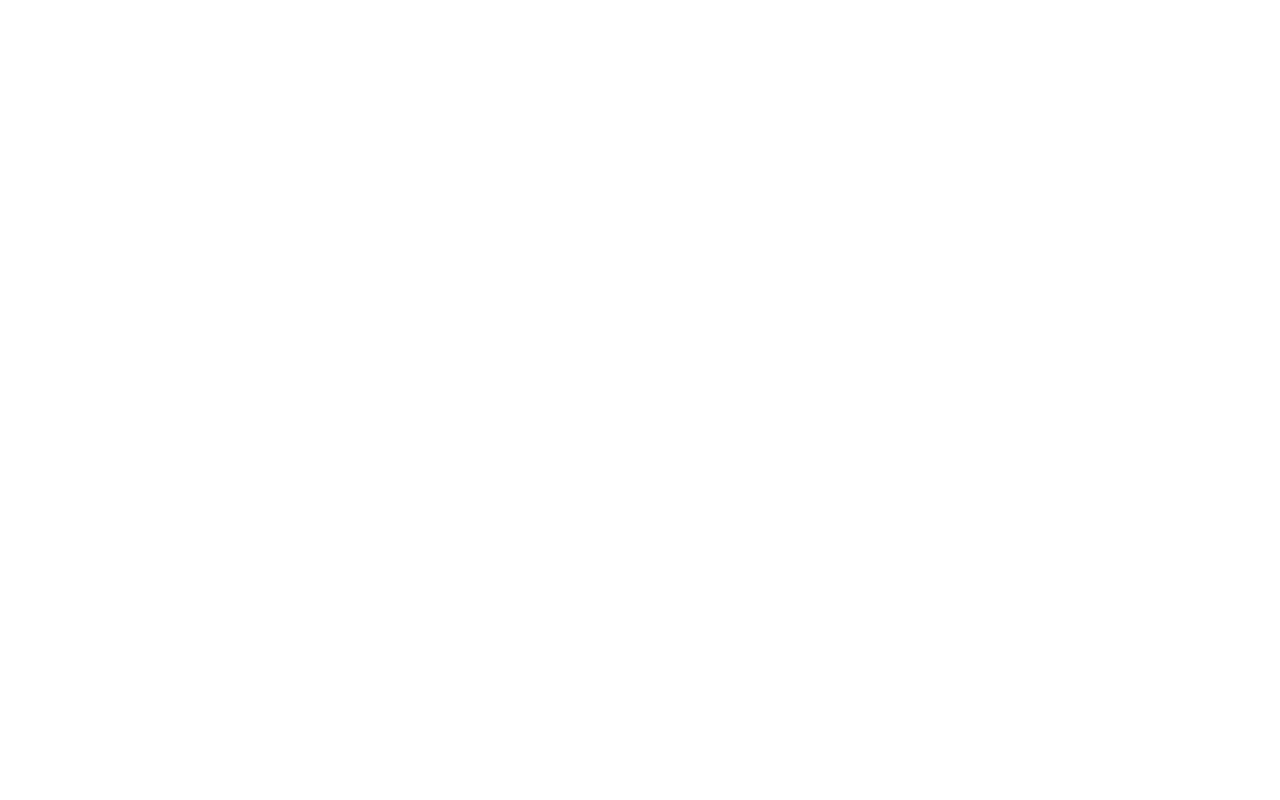
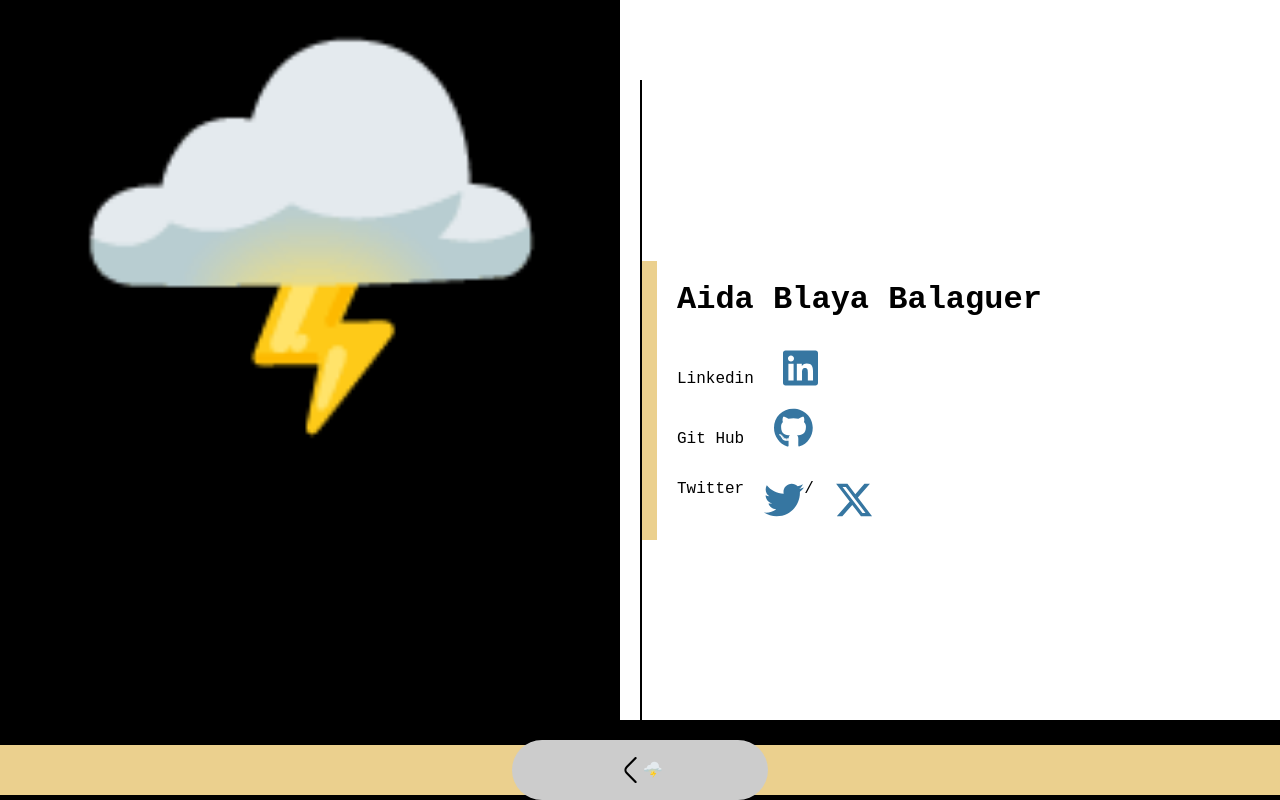
Before and after one commit to Aidablaya/portfolio-AidaBlaya, a React app: page /contact in a window 1280 px wide. Before the commit this address had no page. Built offline with nearby package versions, Linux system fonts and the light colour scheme; a web font is replaced by a local one.

Commit message:
last commit this branch

```diff
--- a/package.json
+++ b/package.json
@@ -3,6 +3,11 @@
   "version": "0.1.0",
   "private": true,
   "dependencies": {
+    "@fortawesome/fontawesome-svg-core": "^6.4.2",
+    "@fortawesome/free-brands-svg-icons": "^6.4.2",
+    "@fortawesome/free-regular-svg-icons": "^6.4.2",
+    "@fortawesome/free-solid-svg-icons": "^6.4.2",
+    "@fortawesome/react-fontawesome": "^0.2.0",
     "@testing-library/jest-dom": "^5.16.5",
     "@testing-library/react": "^13.4.0",
     "@testing-library/user-event": "^13.5.0",
--- a/src/components/App.js
+++ b/src/components/App.js
@@ -3,6 +3,7 @@ import { Route, Routes} from 'react-router-dom';
 import '../styles/App.scss'
 import Works from './pages/Works';
 import Landing from './pages/Landing';
+import Contact from './pages/Contact';
 
 function App() {
   return (
@@ -18,6 +19,11 @@ function App() {
                 <Works />
               </>
               }  />
+            <Route path="/contact" element={
+              <>
+                <Contact />
+              </>
+              }  />
           </Routes>
     </div>
   );
--- /dev/null
+++ b/src/components/pages/Contact.js
@@ -0,0 +1,48 @@
+import '../../styles/pages/Contact.scss';
+import { FontAwesomeIcon } from '@fortawesome/react-fontawesome';
+import { faLinkedin, faGithub, faTwitter, faXTwitter } from '@fortawesome/free-brands-svg-icons';
+import { Link } from "react-router-dom";
+import iconRow from '../../images/icono-flecha.svg';
+
+function Contact() {
+    return(
+        <div>
+        <div className='boxContact'>
+            <header className='boxContact__header'>
+                <p className='boxContact__header--title'>🌩️</p>
+            </header>
+            <main className='boxContact__main'>
+                <div className='boxContact__main--box'>
+                    <div className='boxContact__main--boxTwo'>
+                        <h1 className='title'>Aida Blaya Balaguer</h1>
+                        <ul>
+                            <Link to="https://www.linkedin.com/in/aidabla/" className='Link'>
+                                <li>Linkedin <FontAwesomeIcon icon={faLinkedin} style={{ color: '#3676a1' }} className='icon'/></li>
+                            </Link>
+
+                            <Link to="https://github.com/Aidablaya" className='Link'>
+                                <li>Git Hub <FontAwesomeIcon icon={faGithub} style={{color: "#3676a1",}} className='icon' /></li>
+                            </Link>
+
+                            <Link to="https://twitter.com/AidaBlaya" className='Link'>
+                                <li>
+                                    <div className='twitter'>Twitter <FontAwesomeIcon icon={faTwitter} style={{color: "#3676a1",}} className='icon' />
+                                    <p>/</p>
+                                    <FontAwesomeIcon icon={faXTwitter} style={{color: "#3676a1",}} className='icon' />
+                                    </div>
+                                </li>
+                            </Link>
+                        </ul>
+                    </div>
+                </div>
+            </main>
+        </div>
+        <footer className='footer'>
+            <Link className='boxFooter__link' to="/">
+              <li className='boxFooter__link--li'> <img  src={iconRow} alt="" />🌩️</li>
+            </Link>
+            </footer>
+        </div>
+    )
+}
+export default Contact;
--- a/src/components/pages/Landing.js
+++ b/src/components/pages/Landing.js
@@ -16,7 +16,7 @@ function Works() {
             <Link className='buttonContainer__button' to="/works">
               <li>works</li>
             </Link>
-            <Link className='buttonContainer__button' to="/works">
+            <Link className='buttonContainer__button' to="/contact">
               <li>contact</li>
             </Link>
 
--- a/src/components/pages/Works.js
+++ b/src/components/pages/Works.js
@@ -61,7 +61,7 @@ function Works() {
 
               <li className={`boxmywork__list--li ${currentSlide !== 2 ? 'hide-project' : ''}`}>
                 <img className='img__boxmywork' src={proyectoReact} alt="" />
-                <p>Javascript, localstorage y obtención de datos de una API <a href="http://beta.adalab.es/modulo-2-evaluacion-final-Aidablaya-1/">Link</a></p>
+                <p>React (filtros, componenetes y aplicaciónd de rutas), peticiones a una API <a href="http://beta.adalab.es/modulo-3-evaluacion-final-Aidablaya/">Link</a></p>
               </li>
             </ul>
             <div className='boxmywork__nav'>
@@ -77,17 +77,17 @@ function Works() {
             <ul className='equipwork__list'>
               <li className={`equipwork__list--li ${currentSlideEquipWork !== 0 ? 'hide-project' : ''}`}>
                 <img className='img__boxmywork' src={proyectoE1} alt="" />
-                <p>Maquetación: CSS <a href="http://beta.adalab.es/modulo-1-evaluacion-final-Aidablaya/">Link</a> </p>
+                <p>Maquetación: CSS <a href="http://beta.adalab.es/project-promo-t-module-1-team-1//">Link</a> </p>
               </li>
 
               <li className={`equipwork__list--li ${currentSlideEquipWork !== 1 ? 'hide-project' : ''}`}>
                 <img className='img__boxmywork' src={proyectoE3} alt="" />
-                <p>Maquetación: CSS <a href="http://beta.adalab.es/modulo-1-evaluacion-final-Aidablaya/">Link</a> </p>
+                <p>Proyecto React <a href="https://programadoras-junior.onrender.com/">Link</a> </p>
               </li>
 
               <li className={`equipwork__list--li ${currentSlideEquipWork !== 2 ? 'hide-project' : ''}`}>
                 <img className='img__boxmywork' src={proyectBob} alt="" />
-                <p>Maquetación: CSS <a href="http://beta.adalab.es/modulo-1-evaluacion-final-Aidablaya/">Link</a> </p>
+                <p>Proyecto JavaScript <a href="http://beta.adalab.es/project-promo-t-module-2-team-1/">Link</a> </p>
               </li>
 
             </ul>
--- /dev/null
+++ b/src/styles/pages/Contact.scss
@@ -0,0 +1,79 @@
+@import '../core/mixins.scss';
+.boxContact {
+    display: flex;
+    flex-direction: row;
+    width: 100%;
+    &__header {
+        background-color: black;
+        width: 50vw;
+        height: 100vh;
+        display: flex;
+        justify-content: center;
+        &--title {
+            font-size: 10rem;
+            @include tablet {
+                font-size: 25rem;
+            }
+
+
+        }
+    }
+    &__main {
+        display: flex;
+        flex-direction: column;
+        justify-content: center;
+        align-items: center;
+        font-family:  'Victor Mono', monospace;
+        &--box {
+            //background-color: aqua;
+            width: 50vw;
+            height: 80vh;
+            margin-left: 20px;
+            display: flex;
+            flex-direction: column;
+            justify-content: center;
+            //padding-left: 20px;
+            border-left: 2px solid rgb(0, 0, 0);
+
+        }
+        &--boxTwo {
+            border-left: 15px solid  rgb(235, 208, 142);
+            padding: 20px;
+            & ul {
+                display: flex;
+                flex-direction: column;
+                gap: 20px;
+
+            }
+            & .title{
+                margin-bottom: 30px;
+            }
+        }
+    }
+}
+.icon {
+    font-size: 2.5rem;
+    margin-left: 20px;
+}
+.twitter {
+    display: flex;
+    margin-top: 12px;
+
+}
+.Link {
+    text-decoration: none;
+    color: inherit;
+}
+.footer {
+    position: fixed;
+    bottom: 0;
+    left: 0;
+    width: 100%;
+    background-color: black; /* Puedes personalizar el color de fondo del footer */
+    color: white; /* Puedes personalizar el color del texto del footer */
+    font-family: 'Victor Mono', monospace;
+    display: flex;
+    justify-content: center;
+    align-items: center;
+    height: 80px;
+}
--- a/src/styles/pages/Works.scss
+++ b/src/styles/pages/Works.scss
@@ -2,10 +2,14 @@
 @import '../core/variables.scss';
 
 .img {
-    width: 50%;
+    width: 70%;
+    border-radius: 15px;
+    box-shadow: 2px 2px 8px rgba(248, 248, 248, 0.9);
 }
 .img__boxmywork {
   width: 40%;
+  border-radius: 15px;
+  box-shadow: 2px 2px 8px rgba(0, 0, 0, 0.9);
 }
 
 /* Works.scss */
@@ -31,6 +35,7 @@
     //margin: auto;
     &__principal {
       display: block;
+
     }
     &__mywork {
         display: block;
@@ -61,25 +66,47 @@
 .boxprincipal {
   background-color: black;
   color: white;
-  height: 100%;
+  height: 30vh;
   margin: 10px;
   border-radius: 15px;
   display: flex;
   flex-direction: column;
-  justify-content: center;
+  justify-content: flex-start;
   align-items: center;
   gap: 15px;
   font-family: $text;
+  height: 50vh;
+  @include tablet{
+    background-color: black;
+    color: white;
+    height: 100%;
+    margin: 10px;
+    border-radius: 15px;
+    display: flex;
+    flex-direction: column;
+    justify-content: flex-start;
+    align-items: center;
+    gap: 15px;
+    font-family: $text;
+    height: 150vh;
+    }
+
+
   &__title {
       text-align: center;
       margin: 10px;
+      margin-top: 100px;
   }
   &__button {
     font-family: $text;
     margin: 10px;
-    padding: 5px;
+    padding: 10px;
     border-radius: 35px;
-    background-color: rgb(238, 207, 130);
+    background-color: rgb(235, 208, 142);
+    &:hover {
+      background-color: darken(#3498db, 30%);
+      color: white;
+    }
   }
 }
 
@@ -92,6 +119,7 @@
   margin: 10px;
   border: 5px solid black;
   border-radius: 15px;
+
     &__title {
       margin: 10px;
     }
@@ -124,6 +152,7 @@
       justify-content: center;
       margin: 10px;
 
+
     }
     &__nav--prev,
     &__nav--next {
@@ -134,6 +163,11 @@
       background-color: #f9f9f9;
       cursor: pointer;
       font-family: $text;
+      background-color: rgb(235, 208, 142);
+      &:hover {
+        background-color: darken(#3498db, 30%);
+        color: white;
+      }
     }
   }
 
@@ -189,7 +223,7 @@
   justify-content: center;
   align-items: center;
   &__link {
-    background-color: rgba(255, 255, 0, 0.5);
+    background-color: rgb(235, 208, 142);
     margin-top: 20px;
     text-decoration: none;
     display: flex;
```
Also changed, not shown: 1 other file.
